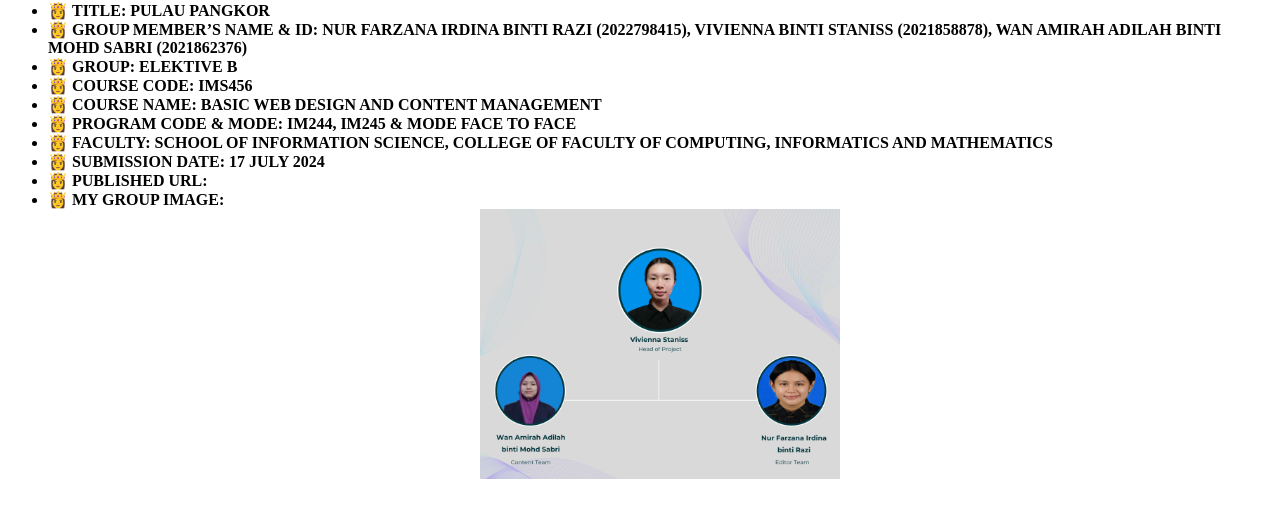
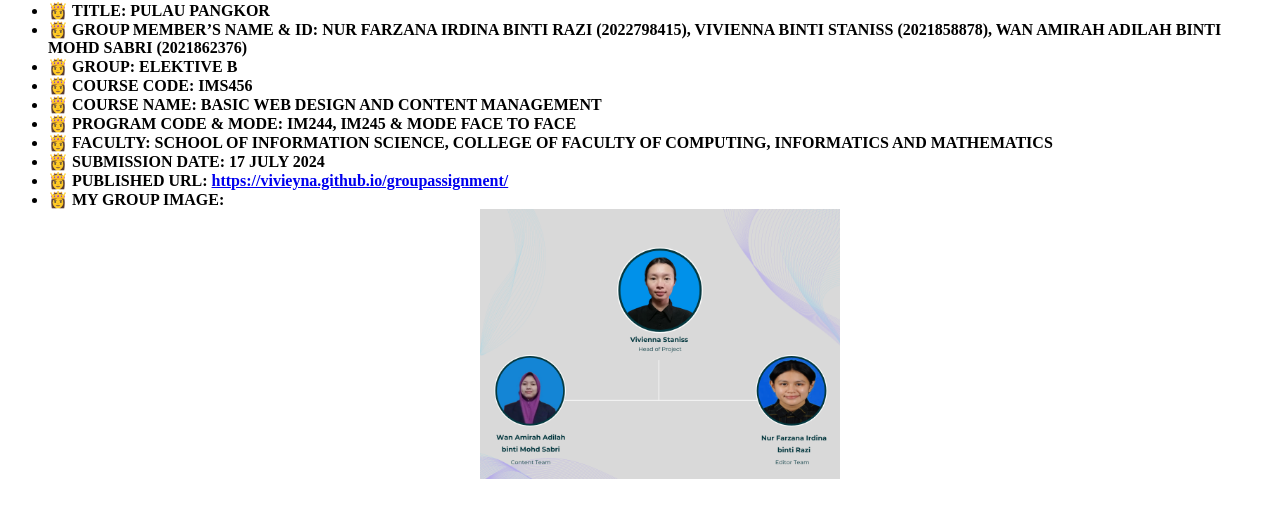
Before and after one commit to vivieyna/groupassignment, a plain HTML site: page webmaster.html in a window 1280 px wide. Shown: the part 79-596 px from the top of the page. Drawn offline with Linux system fonts and the light colour scheme.

Commit message:
Add files via upload

```diff
--- a/webmaster.html
+++ b/webmaster.html
@@ -16,6 +16,6 @@
         <li> &#128120; <b>PROGRAM CODE & MODE: IM244, IM245 & MODE FACE TO FACE</li></b>
         <li> &#128120; <b>FACULTY: SCHOOL OF INFORMATION SCIENCE, COLLEGE OF FACULTY OF COMPUTING, INFORMATICS AND MATHEMATICS </li></b>
         <li> &#128120; <b>SUBMISSION DATE: 17 JULY 2024</li></b>
-        <li> &#128120; <b>PUBLISHED URL:
+        <li> &#128120; <b>PUBLISHED URL: <a href="https://vivieyna.github.io/groupassignment/">https://vivieyna.github.io/groupassignment/</a></li>
         <li> &#128120; <b>MY GROUP IMAGE: <center> <img src="picture/group image.png" alt="groupimage" style="width: 230; height: 270px;"></center>
 </html>
```
